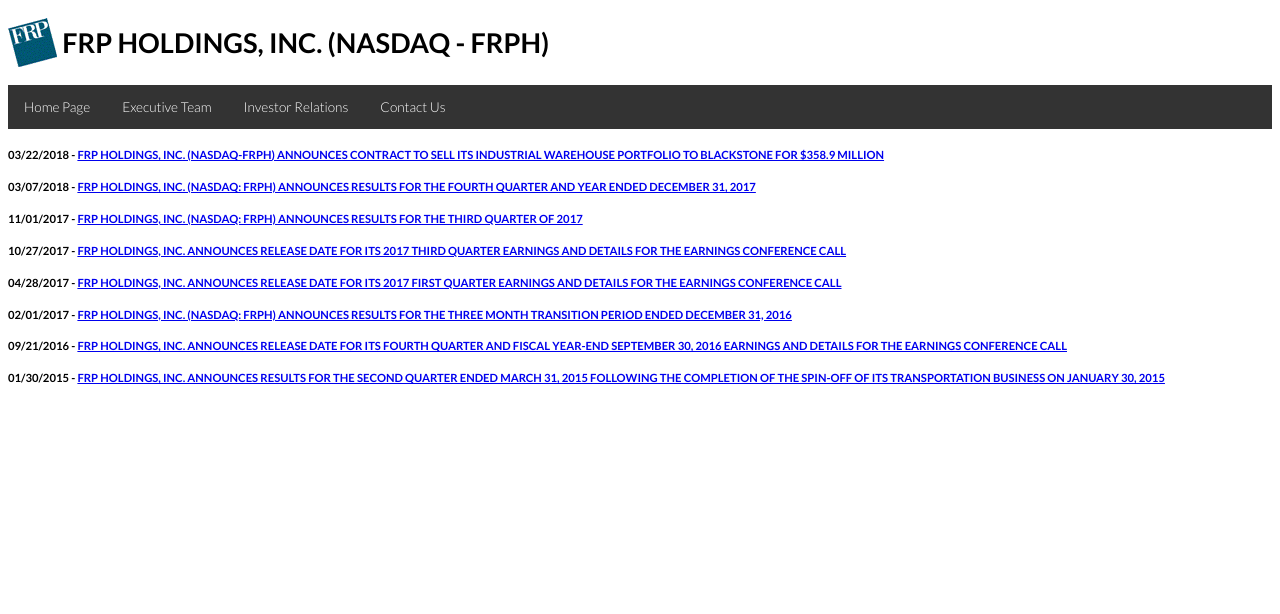
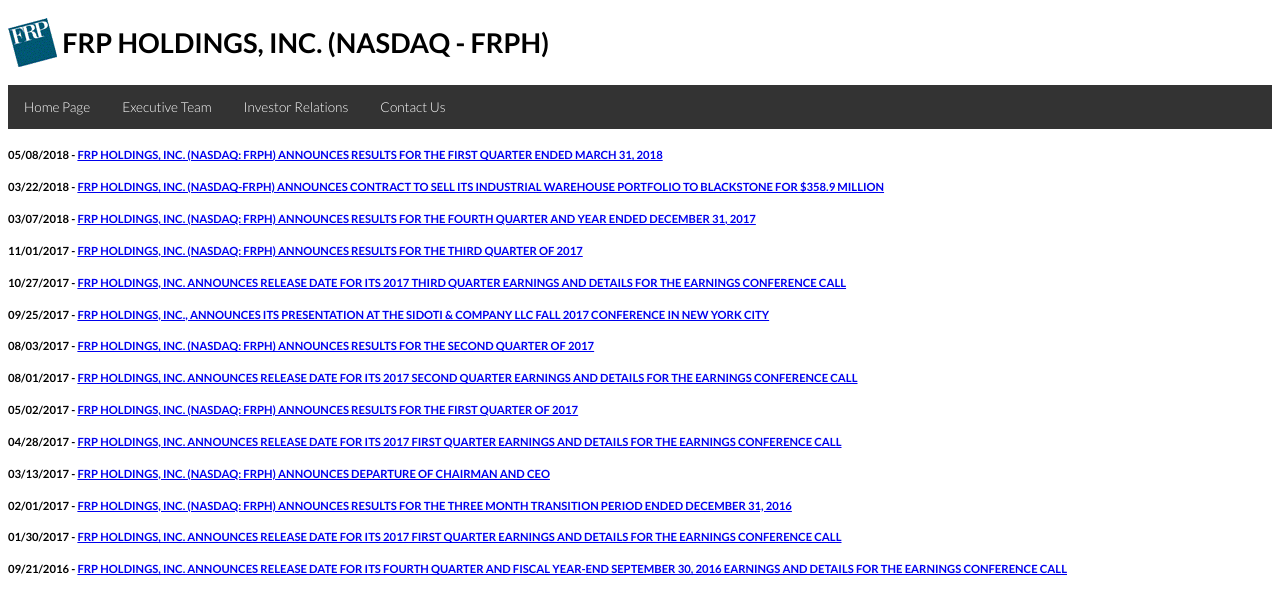
Before and after one commit to frpholdings/frpholdings.github.io, a Jekyll site: the page built from news.md, in a window 1280 px wide. Shown: the top 614 px of the page. Built offline with Jekyll 4.4.1, drawn with Linux system fonts in a browser that asks for light colours.

Commit message:
update adding news posts

```diff
--- a/_data/news.yml
+++ b/_data/news.yml
@@ -1,26 +1,42 @@
-- Date: "2015-01-30"
-  Title: "FRP HOLDINGS, INC. ANNOUNCES RESULTS FOR THE SECOND QUARTER ENDED MARCH 31, 2015 FOLLOWING THE COMPLETION OF THE SPIN-OFF OF ITS TRANSPORTATION BUSINESS ON JANUARY 30, 2015"
-  File: "2015_2nd_Qtr_FRPH_Press_Release_FINAL_PUBLISHED_VERSION.pdf"
+- Date: "2016-09-21"
+  Title: "FRP HOLDINGS, INC. ANNOUNCES RELEASE DATE FOR ITS FOURTH QUARTER AND FISCAL YEAR-END SEPTEMBER 30, 2016 EARNINGS AND DETAILS FOR THE EARNINGS CONFERENCE CALL"
+  File: FRP_2016_4th_Qtr_RDA112116.pdf
+
+- Date: "2017-01-30"
+  Title: "FRP HOLDINGS, INC. ANNOUNCES RELEASE DATE FOR ITS 2017 FIRST QUARTER EARNINGS AND DETAILS FOR THE EARNINGS CONFERENCE CALL"
+  File: FRP_2017_1st_Qtr_Release_Date_Announcement_30_January_2017.pdf
 
 - Date: "2017-02-01"
   Title: "FRP HOLDINGS, INC. (NASDAQ: FRPH) ANNOUNCES RESULTS FOR THE THREE MONTH TRANSITION PERIOD ENDED DECEMBER 31, 2016"
   File: 2017_Qtr_Ending_31_Dec_FRPH_transition_press_release.pdf
 
-- Date: "2017-11-01"
-  Title: "FRP HOLDINGS, INC. (NASDAQ: FRPH) ANNOUNCES RESULTS FOR THE THIRD QUARTER OF 2017"
-  File: 2017Q3.pdf
+- Date: "2017-04-28"
+  Title: "FRP HOLDINGS, INC. ANNOUNCES RELEASE DATE FOR ITS 2017 FIRST QUARTER EARNINGS AND DETAILS FOR THE EARNINGS CONFERENCE CALL"
+  File: FRP_2017_1st_Qtr_Release_Date_Announcement_28_April_2017.pdf
+
+- Date: "2017-05-02"
+  Title: "FRP HOLDINGS, INC. (NASDAQ: FRPH) ANNOUNCES RESULTS FOR THE FIRST QUARTER OF 2017"
+  File: FRPH_press_release_1st_quarter_2017_FINAL2.pdf
+
+- Date: "2017-08-01"
+  Title: "FRP HOLDINGS, INC. ANNOUNCES RELEASE DATE FOR ITS 2017 SECOND QUARTER EARNINGS AND DETAILS FOR THE EARNINGS CONFERENCE CALL"
+  File: FRP_2017_2nd_Qtr_Release_Date_Announcement_1_August_2017.pdf
+
+- Date: "2017-08-03"
+  Title: "FRP HOLDINGS, INC. (NASDAQ: FRPH) ANNOUNCES RESULTS FOR THE SECOND QUARTER OF 2017"
+  File: FRPH_press_release_2nd_quarter_2017_FINAL_PUBLISHED_VERSION.pdf
+
+- Date: "2017-09-25"
+  Title: "FRP HOLDINGS, INC., ANNOUNCES ITS PRESENTATION AT THE SIDOTI & COMPANY LLC FALL 2017 CONFERENCE IN NEW YORK CITY"
+  File: FRPH_Announcement.pdf
 
 - Date: "2017-10-27"
   Title: "FRP HOLDINGS, INC. ANNOUNCES RELEASE DATE FOR ITS 2017 THIRD QUARTER EARNINGS AND DETAILS FOR THE EARNINGS CONFERENCE CALL"
   File: FRP_3rd_Quarter.pdf
 
-- Date: "2016-09-21"
-  Title: "FRP HOLDINGS, INC. ANNOUNCES RELEASE DATE FOR ITS FOURTH QUARTER AND FISCAL YEAR-END SEPTEMBER 30, 2016 EARNINGS AND DETAILS FOR THE EARNINGS CONFERENCE CALL"
-  File: FRP_2016_4th_Qtr_RDA112116.pdf
-
-- Date: "2017-04-28"
-  Title: "FRP HOLDINGS, INC. ANNOUNCES RELEASE DATE FOR ITS 2017 FIRST QUARTER EARNINGS AND DETAILS FOR THE EARNINGS CONFERENCE CALL"
-  File: FRP_2017_1st_Qtr_Release_Date_Announcement_28_April_2017.pdf
+- Date: "2017-11-01"
+  Title: "FRP HOLDINGS, INC. (NASDAQ: FRPH) ANNOUNCES RESULTS FOR THE THIRD QUARTER OF 2017"
+  File: 2017Q3.pdf
 
 - Date: "2018-03-22"
   Title: "FRP HOLDINGS, INC. (NASDAQ-FRPH) ANNOUNCES CONTRACT TO SELL ITS INDUSTRIAL WAREHOUSE PORTFOLIO TO BLACKSTONE FOR $358.9 MILLION"
@@ -29,3 +45,11 @@
 - Date: "2018-03-07"
   Title: "FRP HOLDINGS, INC. (NASDAQ: FRPH) ANNOUNCES RESULTS FOR THE FOURTH QUARTER AND YEAR ENDED DECEMBER 31, 2017"
   File: FRPH YE 2017 Press Release 7Mar18.pdf
+
+- Date: "2018-05-08"
+  Title: "FRP HOLDINGS, INC. (NASDAQ: FRPH) ANNOUNCES RESULTS FOR THE FIRST QUARTER ENDED MARCH 31, 2018"
+  File: FRPH  Press Release 1st quarter 2018 8May18.pdf
+
+- Date: "2017-03-13"
+  Title: "FRP HOLDINGS, INC. (NASDAQ: FRPH) ANNOUNCES DEPARTURE OF CHAIRMAN AND CEO"
+  File: FRPH_Press_Release_TSB_Resignation.pdf
--- a/_layouts/default.html
+++ b/_layouts/default.html
@@ -56,7 +56,7 @@
 <body>
 
 <div>
-    <img style="float:left" src="/assets/frpbluelogo10.gif" /><h1 style="line-height: 49px;">&nbsp;FRP HOLDINGS, INC. (NASDAQ - FRPH)</h1>
+    <img style="float:left" src="/assets/images/frpbluelogo10.gif" /><h1 style="line-height: 49px;">&nbsp;FRP HOLDINGS, INC. (NASDAQ - FRPH)</h1>
 </div>
 <ul style="clear: both" class="nav">
 
```
Also changed, not shown: assets/images/frpbluelogo10.gif (renamed from assets/frpbluelogo10.gif), assets/images/frpdev.jpg (renamed from assets/frpdev.jpg), 12 other files.
